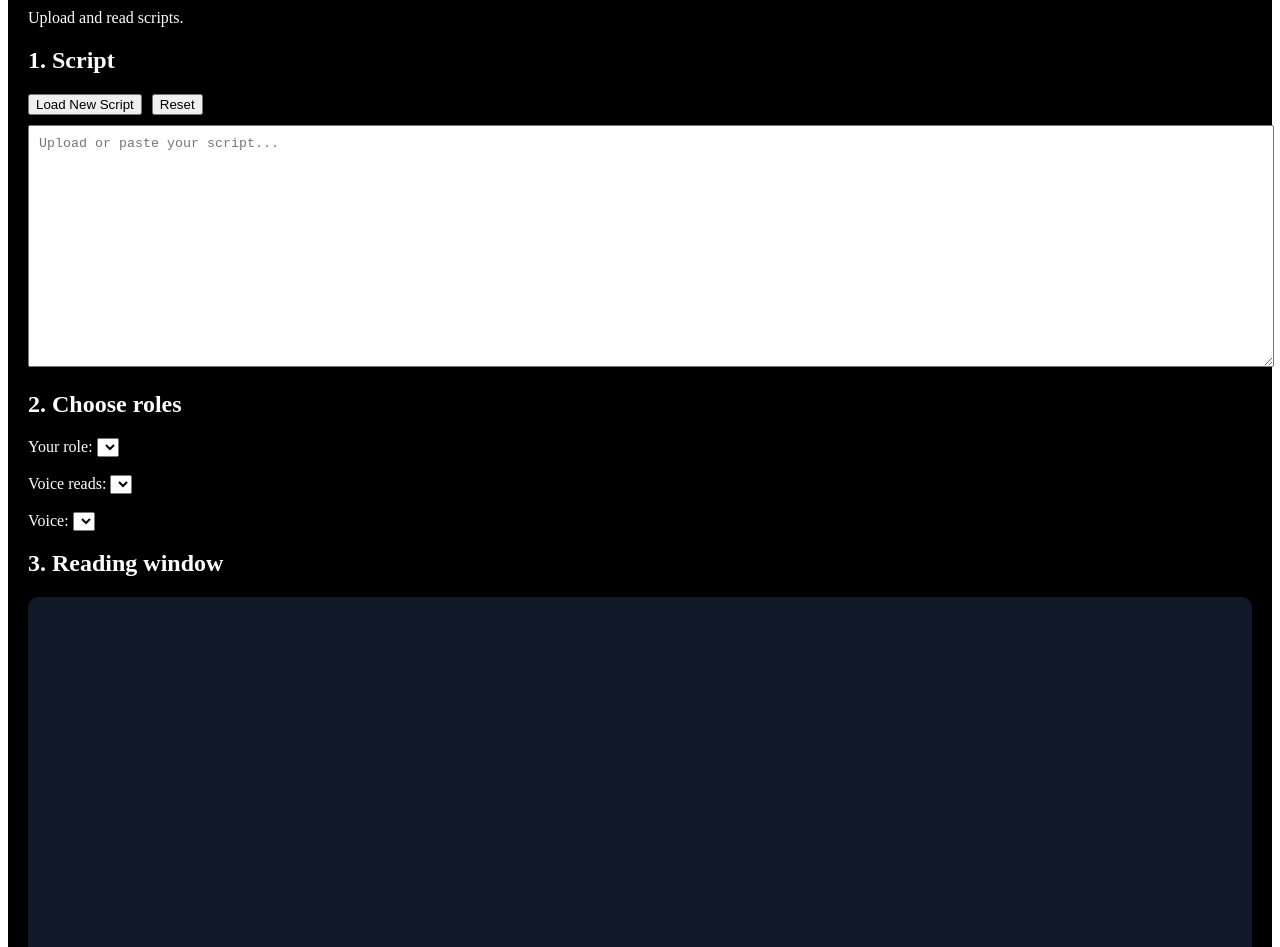
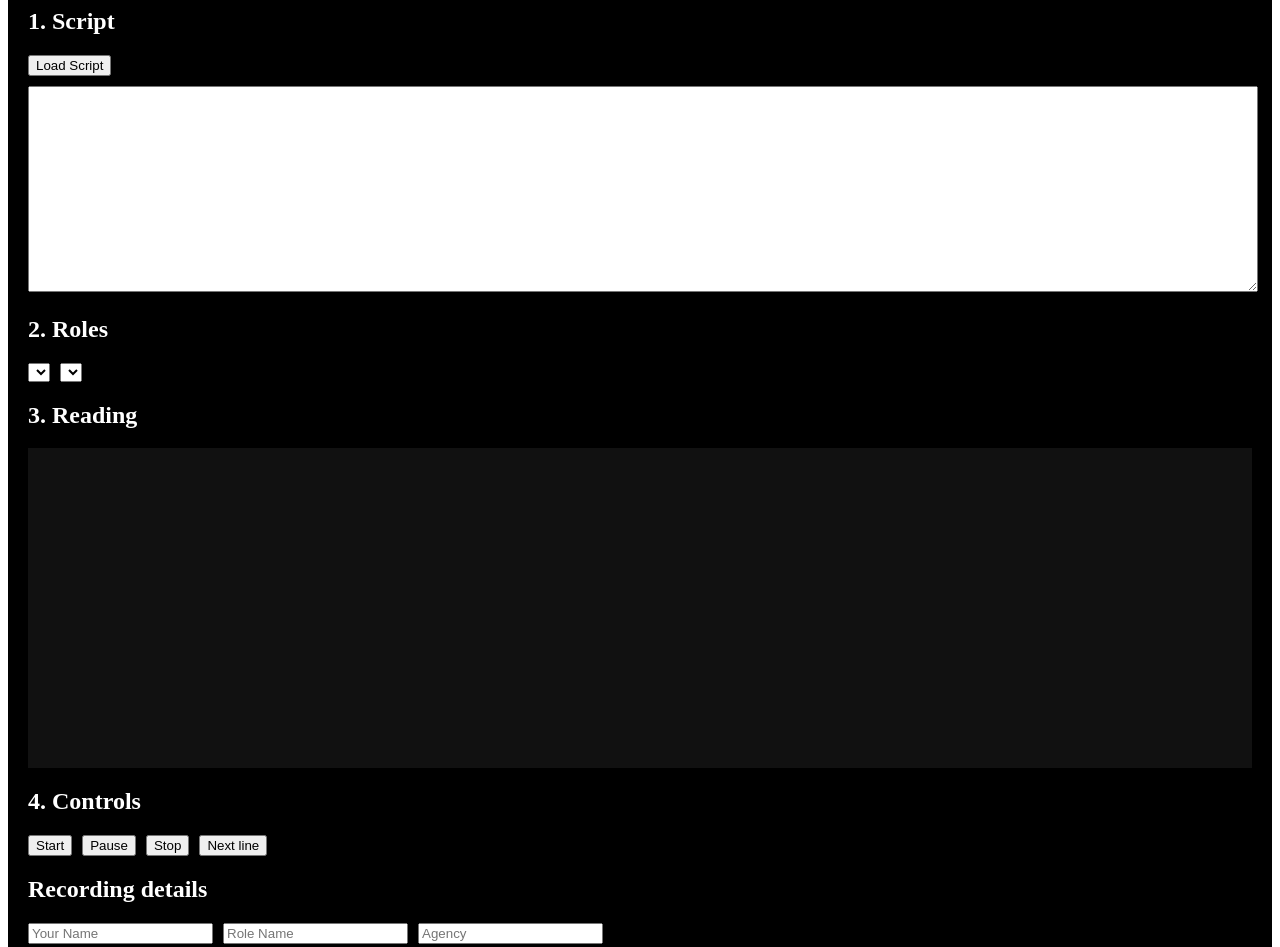
Before and after one commit to nelyivanova-maker/finaltake-ai, a Next.js app: page / in a window 1280 px wide. Shown: the part 100-1047 px from the top of the page. Built offline with nearby package versions, Linux system fonts and the light colour scheme.

Commit message:
Update page.tsx

```diff
--- a/app/page.tsx
+++ b/app/page.tsx
@@ -8,36 +8,16 @@ type Cue = {
 };
 
 function extractRoles(text: string) {
-  const ignoreWords = new Set([
-    "INT", "EXT", "SCENE", "CUT", "TO", "FADE", "IN", "OUT",
-    "DISSOLVE", "BEAT", "DAY", "NIGHT", "EVENING", "MORNING",
-    "DUSK", "DAWN", "SCREAMS", "MOVE", "LET", "GO"
-  ]);
-
   const roles = new Set<string>();
   const lines = text.split("\n").map((l) => l.trim()).filter(Boolean);
 
-  for (let i = 0; i < lines.length; i++) {
-    let line = lines[i]
-      .replace(/\(CONT'D\)/gi, "")
-      .replace(/\(CONT’D\)/gi, "")
-      .replace(/\(O\.C\.\)/gi, "")
-      .replace(/\(V\.O\.\)/gi, "")
-      .trim();
+  for (let line of lines) {
+    const upper = line.toUpperCase();
 
-    const nextLine = lines[i + 1] || "";
+    if (/^[A-Z]{2,}$/.test(upper)) roles.add(upper);
 
-    if (
-      /^[A-Z]{2,}$/.test(line) &&
-      !ignoreWords.has(line) &&
-      nextLine.length > 0 &&
-      !nextLine.match(/^[A-Z\s]+$/)
-    ) {
-      roles.add(line);
-    }
-
-    const colonMatch = line.match(/^([A-Za-z][A-Za-z0-9 '’.-]{1,35}):/);
-    if (colonMatch) roles.add(colonMatch[1].toUpperCase());
+    const match = upper.match(/^([A-Z][A-Z0-9 '’.-]{1,35}):/);
+    if (match) roles.add(match[1]);
   }
 
   return Array.from(roles).sort();
@@ -50,47 +30,40 @@ function parseCues(text: string, roles: string[]) {
   let currentRole = "";
   let currentText: string[] = [];
 
-  function saveCue() {
-    if (currentRole && currentText.length > 0) {
+  function save() {
+    if (currentRole && currentText.length) {
       cues.push({ role: currentRole, text: currentText.join(" ") });
     }
   }
 
-  for (const raw of lines) {
-    let line = raw
-      .replace(/\(CONT'D\)/gi, "")
-      .replace(/\(CONT’D\)/gi, "")
-      .replace(/\(O\.C\.\)/gi, "")
-      .replace(/\(V\.O\.\)/gi, "")
-      .trim();
-
+  for (let raw of lines) {
+    const line = raw.trim();
     const upper = line.toUpperCase();
 
     if (roles.includes(upper)) {
-      saveCue();
+      save();
       currentRole = upper;
       currentText = [];
       continue;
     }
 
-    const colonMatch = line.match(/^([A-Za-z][A-Za-z0-9 '’.-]{1,35}):\s*(.*)$/);
-    if (colonMatch) {
-      saveCue();
-      currentRole = colonMatch[1].toUpperCase();
-      currentText = [colonMatch[2]];
+    const colon = line.match(/^([A-Za-z][A-Za-z0-9 '’.-]{1,35}):\s*(.*)$/);
+    if (colon) {
+      save();
+      currentRole = colon[1].toUpperCase();
+      currentText = [colon[2]];
       continue;
     }
 
     if (currentRole) currentText.push(line);
   }
 
-  saveCue();
+  save();
   return cues;
 }
 
 export default function Page() {
   const fileInputRef = useRef<HTMLInputElement | null>(null);
-  const cueRefs = useRef<(HTMLDivElement | null)[]>([]);
   const videoRef = useRef<HTMLVideoElement | null>(null);
   const recorderRef = useRef<MediaRecorder | null>(null);
 
@@ -98,130 +71,35 @@ export default function Page() {
   const [roles, setRoles] = useState<string[]>([]);
   const [myRole, setMyRole] = useState("");
   const [voiceRole, setVoiceRole] = useState("");
-  const [fileName, setFileName] = useState("");
-  const [status, setStatus] = useState("");
   const [currentIndex, setCurrentIndex] = useState(0);
-  const [voices, setVoices] = useState<SpeechSynthesisVoice[]>([]);
-  const [selectedVoice, setSelectedVoice] = useState("");
+
+  const [videoUrl, setVideoUrl] = useState("");
   const [recording, setRecording] = useState(false);
-  const [videoUrl, setVideoUrl] = useState("");
+
+  const [actorName, setActorName] = useState("");
+  const [roleName, setRoleName] = useState("");
+  const [agency, setAgency] = useState("");
 
   const cues = parseCues(script, roles);
 
-  useEffect(() => {
-    function loadVoices() {
-      const available = window.speechSynthesis.getVoices();
-      setVoices(available);
-      if (available.length > 0 && !selectedVoice) {
-        setSelectedVoice(available[0].name);
-      }
+  async function readText(text: string) {
+    const res = await fetch("/api/tts", {
+      method: "POST",
+      headers: {
+        "Content-Type": "application/json",
+      },
+      body: JSON.stringify({ text }),
+    });
+
+    const blob = await res.blob();
+    const url = URL.createObjectURL(blob);
+    const audio = new Audio(url);
+    audio.play();
   }
 
-    loadVoices();
-    window.speechSynthesis.onvoiceschanged = loadVoices;
-  }, [selectedVoice]);
-
-  useEffect(() => {
-    const saved = localStorage.getItem("script");
-    if (saved) {
-      const foundRoles = extractRoles(saved);
-      setScript(saved);
-      setRoles(foundRoles);
-      setMyRole(foundRoles[0] || "");
-      setVoiceRole(foundRoles[1] || foundRoles[0] || "");
-    }
-  }, []);
-
-  useEffect(() => {
-    if (script) localStorage.setItem("script", script);
-  }, [script]);
-
-  useEffect(() => {
-    cueRefs.current[currentIndex]?.scrollIntoView({
-      behavior: "smooth",
-      block: "center",
-    });
-  }, [currentIndex]);
-
-  function updateMyRole(role: string) {
-    setMyRole(role);
-
-    const otherRole = roles.find((r) => r !== role) || "";
-    setVoiceRole(otherRole);
-  }
-
-  async function handleFile(e: React.ChangeEvent<HTMLInputElement>) {
-    const file = e.target.files?.[0];
-    if (!file) return;
-
-    setFileName(file.name);
-    setStatus("Loading script...");
-
-    try {
-      const formData = new FormData();
-      formData.append("file", file);
-
-      const res = await fetch("/api/extract-script", {
-        method: "POST",
-        body: formData,
-      });
-
-      const data = await res.json();
-
-      if (!res.ok) {
-        setStatus(data.error || "Could not read file.");
-        return;
-      }
-
-      const loadedText = data.text || "";
-      const foundRoles = extractRoles(loadedText);
-
-      setScript(loadedText);
-      setRoles(foundRoles);
-      setMyRole(foundRoles[0] || "");
-      setVoiceRole(foundRoles[1] || foundRoles[0] || "");
-      setCurrentIndex(0);
-      setStatus("Script loaded.");
-    } catch (error) {
-      console.error(error);
-      setStatus("Upload failed.");
-    }
-
-    e.target.value = "";
-  }
-
-  function resetScript() {
-    localStorage.removeItem("script");
-    setScript("");
-    setRoles([]);
-    setMyRole("");
-    setVoiceRole("");
-    setFileName("");
-    setStatus("");
-    setCurrentIndex(0);
-    setVideoUrl("");
-  }
-
-  function readText(text: string) {
-    window.speechSynthesis.cancel();
-
-    const utterance = new SpeechSynthesisUtterance(text);
-    const voice = voices.find((v) => v.name === selectedVoice);
-
-    if (voice) utterance.voice = voice;
-
-    utterance.rate = 0.95;
-    utterance.pitch = 1;
-    utterance.volume = 1;
-
-    window.speechSynthesis.speak(utterance);
-  }
-
-  function readCurrentIfVoice() {
+  function start() {
     const cue = cues[currentIndex];
-    if (!cue) return;
-
-    if (cue.role === voiceRole) {
+    if (cue && cue.role === voiceRole) {
       readText(cue.text);
     }
   }
@@ -235,7 +113,7 @@ export default function Page() {
       if (cue?.role === voiceRole) {
         readText(cue.text);
       }
-    }, 250);
+    }, 200);
   }
 
   async function startRecording() {
@@ -254,36 +132,31 @@ export default function Page() {
     const chunks: BlobPart[] = [];
     const recorder = new MediaRecorder(stream);
 
-    recorder.ondataavailable = (event) => {
-      if (event.data.size > 0) chunks.push(event.data);
+    recorder.ondataavailable = (e) => {
+      if (e.data.size > 0) chunks.push(e.data);
     };
 
     recorder.onstop = () => {
       const blob = new Blob(chunks, { type: "video/webm" });
       const url = URL.createObjectURL(blob);
       setVideoUrl(url);
-
-      stream.getTracks().forEach((track) => track.stop());
+      stream.getTracks().forEach((t) => t.stop());
     };
 
     recorderRef.current = recorder;
     recorder.start();
 
-    setTimeout(() => {
-      readCurrentIfVoice();
-    }, 500);
+    setTimeout(start, 400);
   }
 
   function stopRecording() {
     setRecording(false);
-    window.speechSynthesis.cancel();
     recorderRef.current?.stop();
   }
 
   return (
-    <main style={{ background: "#000", color: "#fff", padding: "20px", minHeight: "100vh" }}>
-      <h1>🎬 FinalTake AI</h1>
-      <p>Upload and read scripts.</p>
+    <main style={{ background: "#000", color: "#fff", padding: 20 }}>
+      <h1>FinalTake AI</h1>
 
       <h2>1. Script</h2>
 
@@ -292,169 +165,129 @@ export default function Page() {
         type="file"
         accept=".txt,.docx"
         style={{ display: "none" }}
-        onChange={handleFile}
-      />
+        onChange={async (e) => {
+          const file = e.target.files?.[0];
+          if (!file) return;
 
-      <button onClick={() => fileInputRef.current?.click()}>
-        Load New Script
-      </button>
+          const formData = new FormData();
+          formData.append("file", file);
 
-      <button onClick={resetScript} style={{ marginLeft: "10px" }}>
-        Reset
-      </button>
+          const res = await fetch("/api/extract-script", {
+            method: "POST",
+            body: formData,
+          });
 
-      {fileName && <p>Selected: {fileName}</p>}
-      {status && <p>{status}</p>}
+          const data = await res.json();
+          const text = data.text || "";
 
-      <textarea
-        value={script}
-        onChange={(e) => {
-          const newScript = e.target.value;
-          const foundRoles = extractRoles(newScript);
-
-          setScript(newScript);
+          const foundRoles = extractRoles(text);
+          setScript(text);
           setRoles(foundRoles);
           setMyRole(foundRoles[0] || "");
           setVoiceRole(foundRoles[1] || foundRoles[0] || "");
           setCurrentIndex(0);
         }}
-        placeholder="Upload or paste your script..."
-        style={{
-          width: "100%",
-          height: "220px",
-          marginTop: "10px",
-          color: "#000",
-          padding: "10px",
-        }}
       />
 
-      <h2>2. Choose roles</h2>
+      <button onClick={() => fileInputRef.current?.click()}>
+        Load Script
+      </button>
 
-      <label>Your role: </label>
-      <select value={myRole} onChange={(e) => updateMyRole(e.target.value)}>
+      <textarea
+        value={script}
+        onChange={(e) => {
+          const text = e.target.value;
+          const foundRoles = extractRoles(text);
+          setScript(text);
+          setRoles(foundRoles);
+        }}
+        style={{ width: "100%", height: 200, marginTop: 10 }}
+      />
+
+      <h2>2. Roles</h2>
+
+      <select value={myRole} onChange={(e) => setMyRole(e.target.value)}>
         {roles.map((r) => (
-          <option key={r} value={r}>{r}</option>
+          <option key={r}>{r}</option>
         ))}
       </select>
 
-      <br />
-      <br />
-
-      <label>Voice reads: </label>
-      <select value={voiceRole} onChange={(e) => setVoiceRole(e.target.value)}>
-        {roles
-          .filter((r) => r !== myRole)
-          .map((r) => (
-            <option key={r} value={r}>{r}</option>
+      <select
+        value={voiceRole}
+        onChange={(e) => setVoiceRole(e.target.value)}
+        style={{ marginLeft: 10 }}
+      >
+        {roles.filter((r) => r !== myRole).map((r) => (
+          <option key={r}>{r}</option>
         ))}
       </select>
 
-      <br />
-      <br />
+      <h2>3. Reading</h2>
 
-      <label>Voice: </label>
-      <select value={selectedVoice} onChange={(e) => setSelectedVoice(e.target.value)}>
-        {voices.map((v) => (
-          <option key={v.name} value={v.name}>
-            {v.name}
-          </option>
-        ))}
-      </select>
-
-      <h2>3. Reading window</h2>
-
+      <div style={{ height: 300, overflowY: "auto", background: "#111", padding: 10 }}>
+        {cues.map((cue, i) => (
           <div
+            key={i}
             style={{
-          background: "#111827",
-          height: "320px",
-          overflowY: "auto",
-          padding: "20px",
-          borderRadius: "10px",
-        }}
-      >
-        {cues.map((cue, index) => {
-          const isCurrent = index === currentIndex;
-          const isMine = cue.role === myRole;
-          const isVoice = cue.role === voiceRole;
-
-          return (
-            <div
-              key={index}
-              ref={(el) => {
-                cueRefs.current[index] = el;
-              }}
-              style={{
-                padding: "14px",
-                marginBottom: "12px",
-                borderRadius: "8px",
-                background: isCurrent
-                  ? isMine
+              marginBottom: 10,
+              padding: 10,
+              background:
+                i === currentIndex
+                  ? cue.role === myRole
                     ? "#166534"
-                    : isVoice
-                    ? "#1d4ed8"
-                    : "#374151"
-                  : "#1f2937",
-                border: isCurrent ? "3px solid white" : "1px solid #374151",
-                opacity: isCurrent ? 1 : 0.55,
+                    : "#1d4ed8"
+                  : "#333",
             }}
           >
             <strong>{cue.role}</strong>
-              <p style={{ fontSize: isCurrent ? "26px" : "18px" }}>
-                {cue.text}
-              </p>
+            <p>{cue.text}</p>
           </div>
-          );
-        })}
+        ))}
       </div>
 
       <h2>4. Controls</h2>
 
-      <button onClick={readCurrentIfVoice}>
-        ▶ Read current voice line
+      <button onClick={start}>Start</button>
+      <button onClick={() => speechSynthesis.pause()} style={{ marginLeft: 10 }}>
+        Pause
       </button>
-
-      <button onClick={nextLine} style={{ marginLeft: "10px" }}>
+      <button onClick={() => speechSynthesis.cancel()} style={{ marginLeft: 10 }}>
+        Stop
+      </button>
+      <button onClick={nextLine} style={{ marginLeft: 10 }}>
         Next line
       </button>
 
-      <button
-        onClick={() => window.speechSynthesis.cancel()}
-        style={{ marginLeft: "10px" }}
-      >
-        Stop voice
-      </button>
+      <h2>Recording details</h2>
+
+      <input placeholder="Your Name" value={actorName} onChange={(e) => setActorName(e.target.value)} />
+      <input placeholder="Role Name" value={roleName} onChange={(e) => setRoleName(e.target.value)} style={{ marginLeft: 10 }} />
+      <input placeholder="Agency" value={agency} onChange={(e) => setAgency(e.target.value)} style={{ marginLeft: 10 }} />
 
       <h2>5. Record</h2>
 
+      <div style={{ background: "#9ca3af", padding: 20, borderRadius: 10 }}>
         <video
           ref={videoRef}
           autoPlay
           muted
-        style={{
-          width: "400px",
-          height: "260px",
-          background: "#667085",
-          borderRadius: "10px",
-          display: "block",
-        }}
+          style={{ width: 320, borderRadius: 8 }}
         />
+      </div>
 
       {!recording ? (
-        <button onClick={startRecording} style={{ marginTop: "10px" }}>
-          Start Recording
-        </button>
+        <button onClick={startRecording}>Start Recording</button>
       ) : (
-        <button onClick={stopRecording} style={{ marginTop: "10px" }}>
-          Stop Recording
-        </button>
+        <button onClick={stopRecording}>Stop Recording</button>
       )}
 
       {videoUrl && (
-        <p>
-          <a href={videoUrl} download="finaltake-recording.webm" style={{ color: "#fff" }}>
-            Download recording
+        <a
+          href={videoUrl}
+          download={`${(actorName || "actor").replace(/\s+/g, "_")}_${(roleName || myRole).replace(/\s+/g, "_")}_${(agency || "agency").replace(/\s+/g, "_")}.webm`}
+        >
+          Download Video
         </a>
-        </p>
       )}
     </main>
   );
```
Lines whose indentation alone changed are shown as unchanged.
